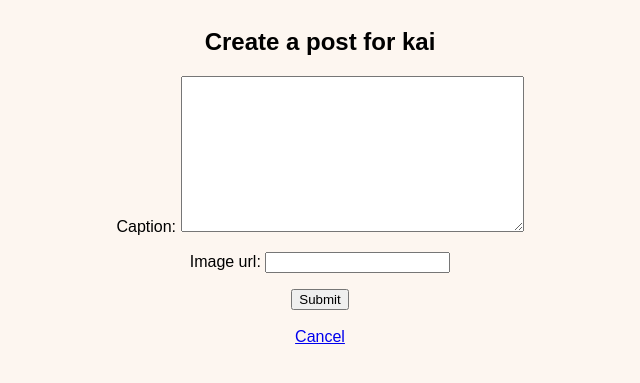
After one commit to TechMaarten/cs412, a Django app: page /mini_insta/profile/4/create_post in a window 1280 px wide. The commit adds this page. Shown: the top 383 px of the page, without its empty margins (320-960 px from the left). Run offline with Django 5.2, Linux system fonts and the light colour scheme; data comes from the database, SQL or seed files in the repository; both versions use the stored data as it was after the commit.

Commit message:
stopping point

```diff
--- a/mini_insta/admin.py
+++ b/mini_insta/admin.py
@@ -1,5 +1,9 @@
 from django.contrib import admin
-from .models import Profile
+from .models import Profile, Photo, Post
 
 '''Register Profile model'''
 admin.site.register(Profile)
+
+admin.site.register(Post)
+
+admin.site.register(Photo)
--- /dev/null
+++ b/mini_insta/forms.py
@@ -0,0 +1,9 @@
+"""Create a forms for new posts"""
+from django import forms
+from .models import Post
+
+class CreatePostForm(forms.ModelForm):
+    image_url = forms.URLField()
+    class Meta:
+        model = Post
+        fields = ["caption"]
--- a/mini_insta/models.py
+++ b/mini_insta/models.py
@@ -1,4 +1,6 @@
+"""mini_insta/models.py"""
 from django.db import models
+from django.utils import timezone
 
 """Created the class Profile"""
 class Profile(models.Model):
@@ -11,3 +13,29 @@ class Profile(models.Model):
     #string to return the username
     def __str__(self):
         return self.username
+
+    #function to get all posts
+    def get_all_posts(self):
+        return Post.objects.filter(profile=self).order_by("-timestamp")
+
+#post class
+class Post(models.Model):
+    profile = models.ForeignKey(Profile, on_delete=models.CASCADE)
+    timestamp = models.DateTimeField(default=timezone.now)
+    caption = models.TextField(blank=True)
+
+    def __str__(self):
+        return f"Post by {self.profile.username} on {self.timestamp.strftime('%d-%m-%Y')}"
+
+    #function to get all the photos
+    def get_all_photos(self):
+        return Photo.objects.filter(post=self).order_by("timestamp")
+
+#photo class
+class Photo(models.Model):
+    post = models.ForeignKey(Post, on_delete=models.CASCADE)
+    image_url = models.URLField()
+    timestamp = models.DateTimeField(default=timezone.now)
+
+    def __str__(self):
+        return f"Photo for Post {self.post.id}"
--- a/mini_insta/templates/mini_insta/base.html
+++ b/mini_insta/templates/mini_insta/base.html
@@ -4,7 +4,7 @@
 <head>
     <meta charset="UTF-8">
     <meta name="viewport" content="width=device-width, initial-scale=1.0">
-    <link rel="stylesheet" href="{% static 'styles.css' %}?v=1">
+    <link rel="stylesheet" href="{% static 'styles.css' %}?v=2">
     <title>Document</title>
 </head>
 <body>
--- /dev/null
+++ b/mini_insta/templates/mini_insta/create_post_form.html
@@ -0,0 +1,11 @@
+<!---a html page for creating a post-->
+{% extends 'mini_insta/base.html' %}
+{% block content %}
+    <h2>Create a post for {{ profile.display_name }}</h2>
+    <form method="POST">
+        {% csrf_token %}
+        {{ form.as_p }}
+        <button type="submit">Submit</button><br><br>
+        <a href="{% url 'show_profile' profile.pk %}">Cancel</a>
+    </form>
+{% endblock %}
--- a/mini_insta/urls.py
+++ b/mini_insta/urls.py
@@ -1,8 +1,11 @@
 from django.urls import path
-from .views import ProfileListView, ProfileDetailView
+from .views import ProfileListView, ProfileDetailView, PostDetailView, CreatePostView
 
 """Create urlpatterns"""
 urlpatterns = [
     path('', ProfileListView.as_view(), name='show_all_profiles'),
     path('profile/<int:pk>/', ProfileDetailView.as_view(), name='show_profile'),
+    path('post/<int:pk>/', PostDetailView.as_view(), name='show_post'),
+    path("profile/<int:pk>/create_post", CreatePostView.as_view(), name="create_post"),
+
 ]
--- a/mini_insta/views.py
+++ b/mini_insta/views.py
@@ -1,6 +1,10 @@
+"""""mini_insta/views.py"""""
 from django.shortcuts import render
-from django.views.generic import ListView, DetailView
-from .models import Profile
+from django.views.generic import ListView, DetailView, CreateView
+from .models import Profile, Post, Photo
+from django.urls import reverse
+from django.shortcuts import get_object_or_404
+from .forms import CreatePostForm
 
 """Create ProfileListView class"""
 class ProfileListView(ListView):
@@ -11,3 +15,37 @@ class ProfileListView(ListView):
 class ProfileDetailView(DetailView):
     model = Profile
     template_name = 'mini_insta/show_profile.html'
+
+"""Create PostDetailView class"""
+class PostDetailView(DetailView):
+    model = Post
+    template_name = 'mini_insta/show_post.html'
+
+"""Create PostDetailView class"""
+class CreatePostView(CreateView):
+    model = Post
+    form_class = CreatePostForm
+    template_name = 'mini_insta/create_post_form.html'
+
+    #adds a profile context so the template knows which profile the post is for
+    def get_context_data(self, **kwargs):
+        context = super().get_context_data(**kwargs)
+        profile = get_object_or_404(Profile,pk=self.kwargs["pk"])
+        context["profile"] = profile
+        return context
+
+    def form_valid(self, form):
+        profile = get_object_or_404(Profile,pk=self.kwargs["pk"])
+        post = form.save(commit=False)
+        post.profile = profile
+        post.save()
+
+        #create a photo
+        image_url = self.request.POST.get("image_url")
+        if image_url:
+            Photo.objects.create(post=post, image_url=image_url)
+
+        return super().form_valid(form)
+
+    def get_success_url(self):
+        return reverse("show_post", args=[self.object.pk])
--- a/static/styles.css
+++ b/static/styles.css
@@ -28,3 +28,27 @@ body {
     height: auto;
     border-radius: 5px;
 }
+
+.post-grid {
+    display: flex;
+    flex-wrap: wrap;
+    grid-template-columns: repeat(auto-fill, minmax(200px, 1fr));
+    gap: 20px;
+    justify-content: center;
+    margin-top: 20px;
+}
+
+.post-preview {
+    background-color: #fff;
+    border: 1px solid #ddd;
+    border-radius: 8px;
+    padding: 10px;
+    width: 200px;
+    text-align: center;
+}
+
+.post-preview img {
+    width: 100%;
+    height: auto;
+    border-radius: 5px;
+}
```
Also changed, not shown: mini_insta/templates/mini_insta/show_post.html (added, +13 -0 lines), mini_insta/templates/mini_insta/show_profile.html (+18 -0 lines), db.sqlite3, mini_insta/migrations/0002_post_photo.py (added), 1 other file.
